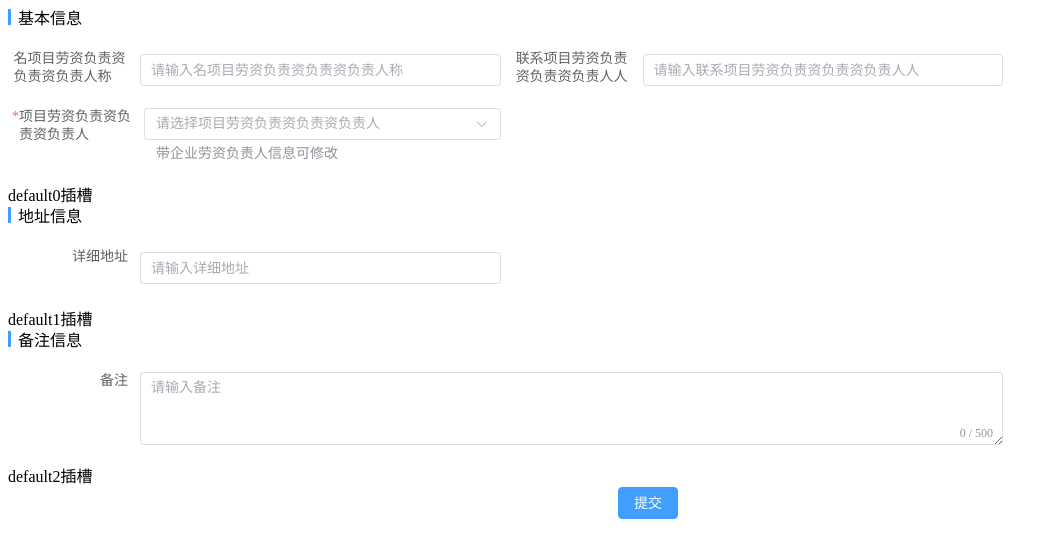
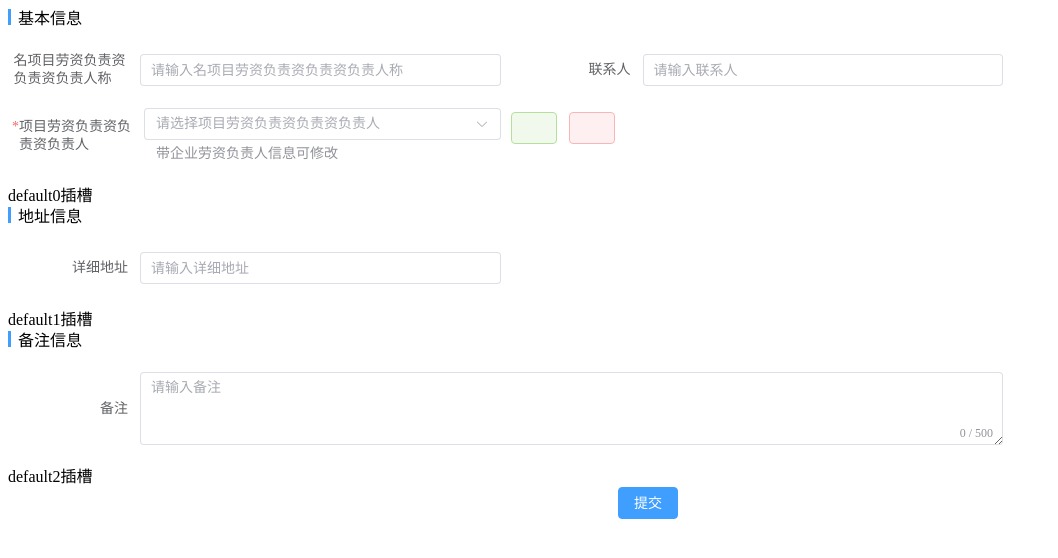
Before and after one commit to KDJack/el-plus-crud, a Vue app: page / in a window 1280 px wide. Shown: the top 558 px of the page, without its empty margins (0-1058 px from the left). Built offline with nearby package versions, Linux system fonts and the light colour scheme.

Commit message:
修改按钮、表单

```diff
--- a/example/App.vue
+++ b/example/App.vue
@@ -37,8 +37,27 @@ const formGroupConfig = ref({
       title: '基本信息',
       formDesc: {
         name: { type: 'input', label: '名项目劳资负责资负责资负责人称', require: true, attrs: { maxlength: 30 } },
-        contactsName: { type: 'input', label: '联系项目劳资负责资负责资负责人人', require: true, attrs: { maxlength: 20 } },
-        contactsPhone: { type: 'select', label: '项目劳资负责资负责资负责人', required: true, options: [], tip: '带企业劳资负责人信息可修改' }
+        contactsName: { type: 'input', label: '联系人', require: true, attrs: { maxlength: 20 } },
+        contactsPhone: { type: 'select', label: '项目劳资负责资负责资负责人', required: true, options: [], tip: '带企业劳资负责人信息可修改' },
+        _tempDelBtns: {
+          type: 'btns',
+          showLabel: false,
+          btns: [
+            {
+              type: 'success',
+              label: '',
+              showLabel: false,
+              icon: 'ele-MapLocation'
+            },
+            {
+              type: 'danger',
+              label: '',
+              showLabel: false,
+              confirm: '确定要删除该点位？',
+              icon: 'ele-Delete'
+            }
+          ]
+        }
       } as IFormDesc
     },
     {
--- a/lib/components/el-plus-form/ElPlusForm.vue
+++ b/lib/components/el-plus-form/ElPlusForm.vue
@@ -7,7 +7,7 @@
           <el-row :gutter="10" v-for="(formList, index) in attrMapToTableList" :key="index" v-show="maxShowRowIndex < 0 || index < maxShowRowIndex" :style="{ marginRight: isTable ? '20px' : 0 }">
             <el-col v-for="(formItem, y) in formList" :key="index + '-' + y + '-' + formItem.field" :xs="24" :sm="24" :md="formItem.colspan && formItem.colspan >= column ? 24 : column >= 2 ? 12 : 24" :lg="formItem.colspan && formItem.colspan >= column ? 24 : Math.floor((24 / column) * (formItem.colspan || 1))" :xl="formItem.colspan && formItem.colspan >= column ? 24 : Math.floor((24 / column) * (formItem.colspan || 1))">
               <div v-if="formItem._vif" class="el-plus-form-column-panel" :style="{ 'justify-content': isTable ? 'flex-end' : 'flex-start' }">
-                <el-form-item style="min-height: 40px; display: flex" :prop="formItem.field" :style="{ width: formItem._attrs?.width || formItem.width || (isTable ? '150px' : '100%'), marginBottom: itemMB }">
+                <el-form-item style="min-height: 40px; display: flex" :prop="formItem.field" :style="{ width: formItem._attrs?.width || formItem.width || (isTable ? '150px' : '100%'), marginBottom: itemMB, alignItems: formItem.labelAlign || 'center' }">
                   <template #label v-if="showLabel && formItem.showLabel !== false">
                     <div class="crud-form-label" :style="{ width: formItem.labelWidth || computedFormAttrs._labelWidth || (isDialog ? '100px' : 'auto'), justifyContent: computedFormAttrs.labelPosition === 'right' ? 'flex-end' : 'flex-start' }">
                       <span class="required-dot">{{ formItem._required ? '*' : ' ' }}</span>
@@ -935,6 +935,7 @@ defineExpose({ fid: props.fid, formRef: refElPlusForm, submit: handleSubmitForm,
           width: auto !important;
           position: relative;
           display: flex;
+          align-items: center;
           &::before {
             content: '' !important;
           }
--- a/lib/components/el-plus-form/components/ElPlusFormBtn.vue
+++ b/lib/components/el-plus-form/components/ElPlusFormBtn.vue
@@ -26,7 +26,7 @@
       <template v-if="props.desc?.confirm">
         <el-popconfirm @confirm="onEvents.click" :title="props.desc?.confirm">
           <template #reference>
-            <el-button :loading="localLoading" :size="props.desc?.size || 'default'" v-bind="attrs">
+            <el-button :loading="localLoading" :size="props.desc?.size || 'default'" v-bind="attrs" :class="{ btnHideLabel: !props.desc?.label }">
               <slot name="default">
                 <template v-if="!!props.desc?.label">{{ btnShowText }}</template>
               </slot>
@@ -34,7 +34,7 @@
           </template>
         </el-popconfirm>
       </template>
-      <el-button v-else :loading="localLoading" :size="props.desc?.size || 'default'" v-bind="attrs" v-on="onEvents" :style="{ pointerEvents: desc?.isTag ? 'none' : 'all' }" :class="{ 'no-label': !props.desc?.label }">
+      <el-button v-else :loading="localLoading" :size="props.desc?.size || 'default'" v-bind="attrs" v-on="onEvents" :style="{ pointerEvents: desc?.isTag ? 'none' : 'all' }" :class="{ 'no-label': !props.desc?.label, btnHideLabel: !props.desc?.label }">
         <slot name="default">
           <template v-if="!!props.desc?.label">{{ btnShowText }}</template>
         </slot>
@@ -84,12 +84,7 @@ const vif = computed(() => {
 const isTextBtn = computed(() => !!props.desc?.text)
 
 /** el-link 不支持的属性列表 */
-const LINK_UNSUPPORTED_KEYS = new Set([
-  'text', 'plain', 'bg', 'loading', 'round', 'circle', 'dashed',
-  'native-type', 'autofocus', 'auto-insert-space', 'tag', 'size',
-  'btnType', 'btnLabel', 'mask', 'confirm', 'auth', 'isTag',
-  'label', 'on', '_attrs', 'type'
-])
+const LINK_UNSUPPORTED_KEYS = new Set(['text', 'plain', 'bg', 'loading', 'round', 'circle', 'dashed', 'native-type', 'autofocus', 'auto-insert-space', 'tag', 'size', 'btnType', 'btnLabel', 'mask', 'confirm', 'auth', 'isTag', 'label', 'on', '_attrs', 'type'])
 
 /** 为 el-link 准备的属性，过滤掉不支持的属性 */
 const linkAttrs = computed(() => {
@@ -185,4 +180,9 @@ watch(
 .el-link.no-label {
   font-size: var(--el-font-size-base);
 }
+.el-button.btnHideLabel {
+  & > span {
+    display: none !important;
+  }
+}
 </style>
```
